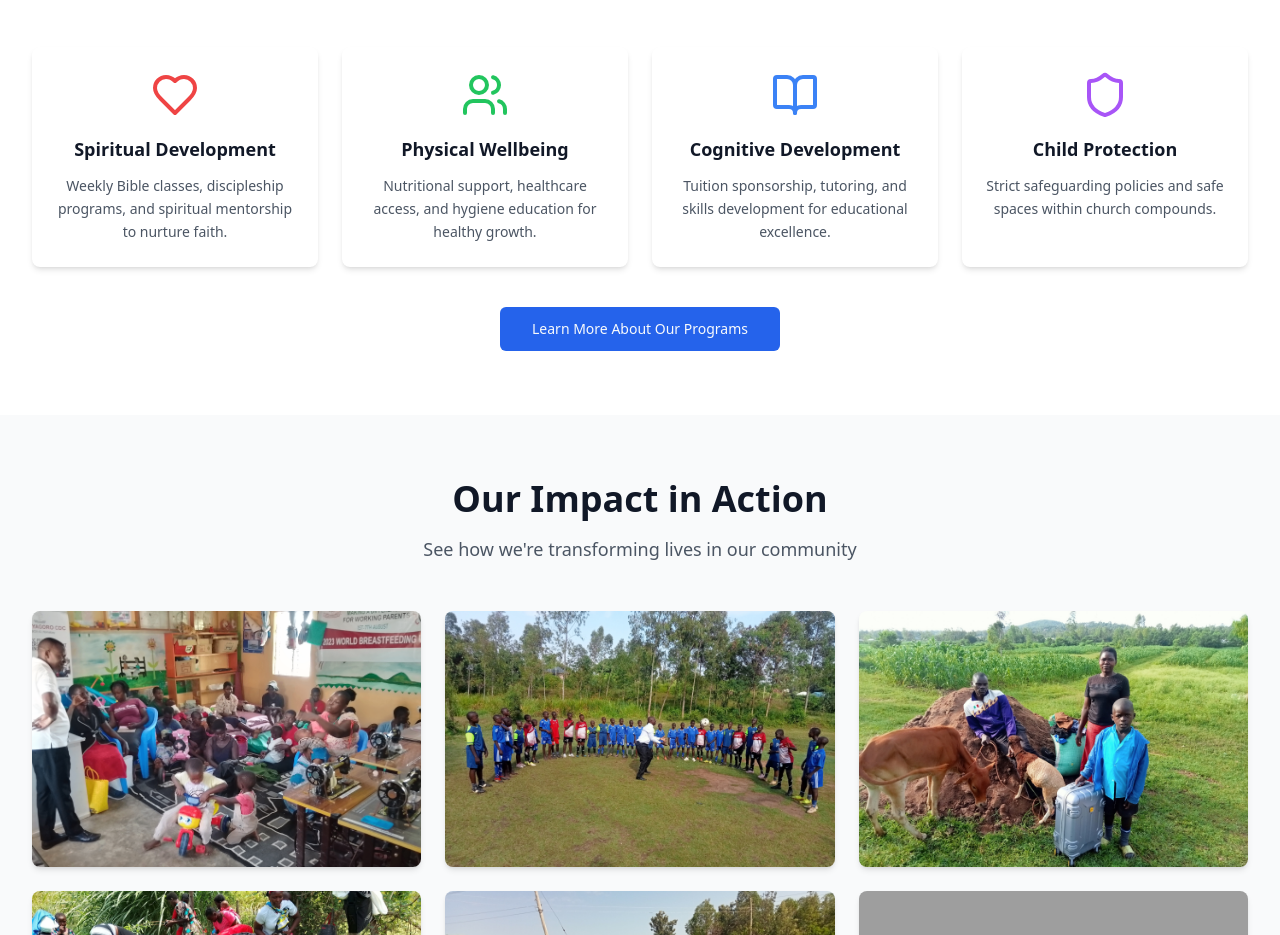
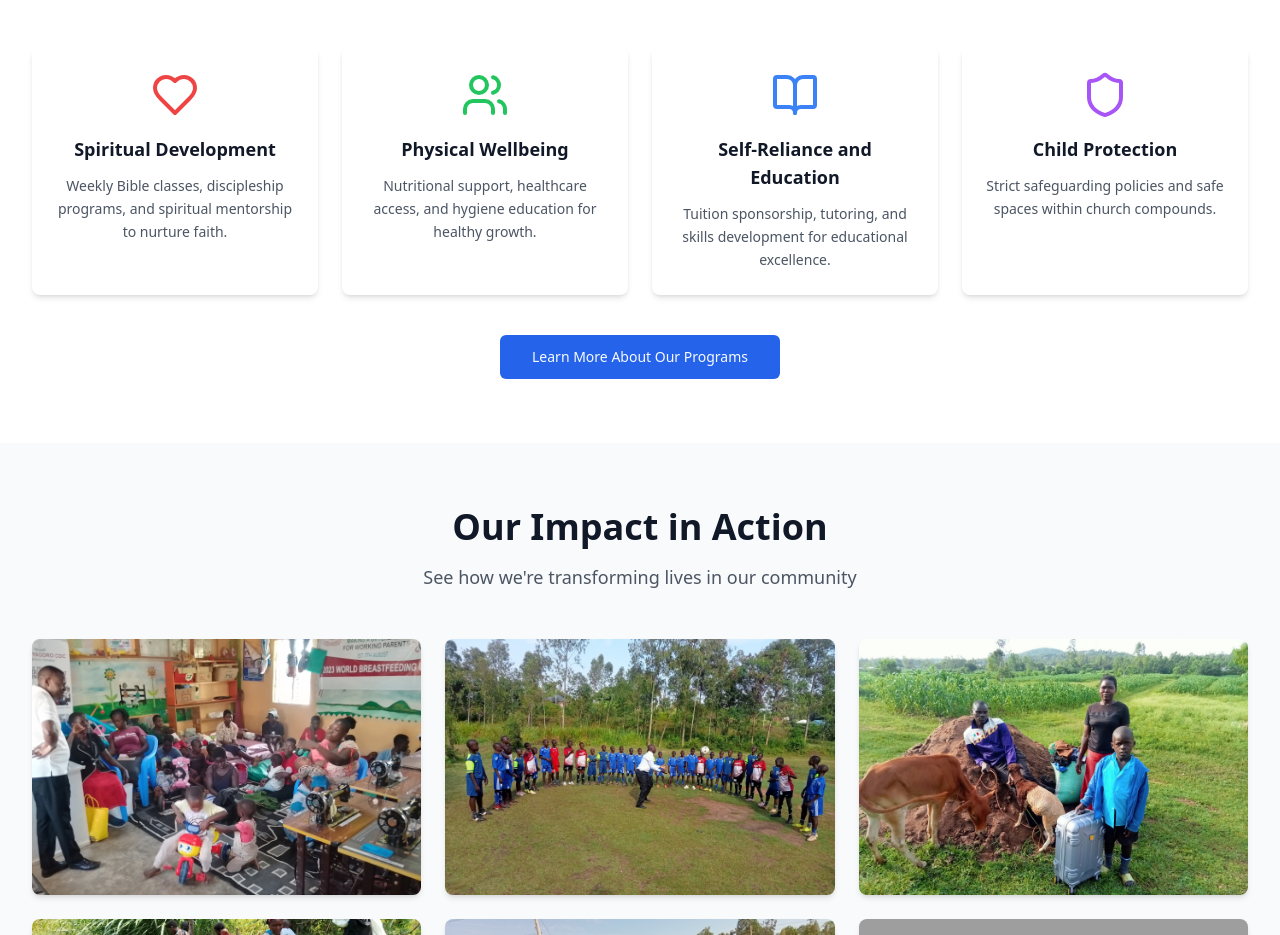
Before and after one commit to nelly52/pefanyagoro-63, a React (Vite) app: page / in a window 1280 px wide. Shown: the part 1880-2815 px from the top of the page. Built offline with nearby package versions, Linux system fonts and the light colour scheme; grey boxes are pictures that could not be loaded.

Commit message:
Refactor: Rename Cognitive Development
Rename "Cognitive Development" to "Self-Reliance and Education" in the home and programs pages.

```diff
--- a/src/pages/Home.tsx
+++ b/src/pages/Home.tsx
@@ -20,7 +20,7 @@ const Home = () => {
     },
     {
       icon: BookOpen,
-      title: 'Cognitive Development',
+      title: 'Self-Reliance and Education',
       description: 'Tuition sponsorship, tutoring, and skills development for educational excellence.',
       color: 'text-blue-500'
     },
--- a/src/pages/Programs.tsx
+++ b/src/pages/Programs.tsx
@@ -1,4 +1,3 @@
-
 import { Heart, Activity, Brain, Users, Shield } from 'lucide-react';
 import { Card, CardContent } from '@/components/ui/card';
 
@@ -43,7 +42,7 @@ const Programs = () => {
     },
     {
       icon: Brain,
-      title: 'Cognitive Development',
+      title: 'Self-Reliance and Education',
       color: 'bg-blue-50 text-blue-600',
       borderColor: 'border-blue-200',
       activities: [
```
